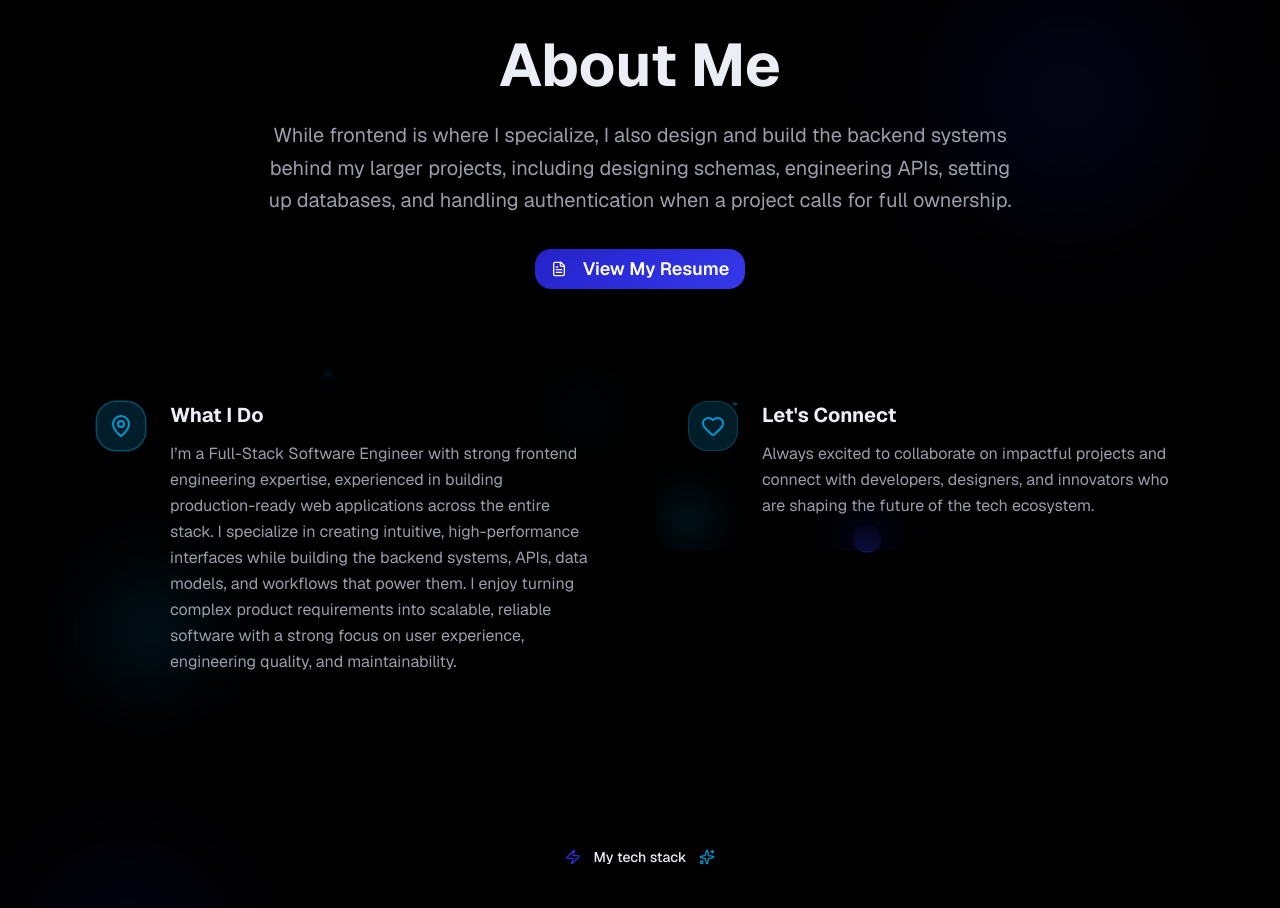
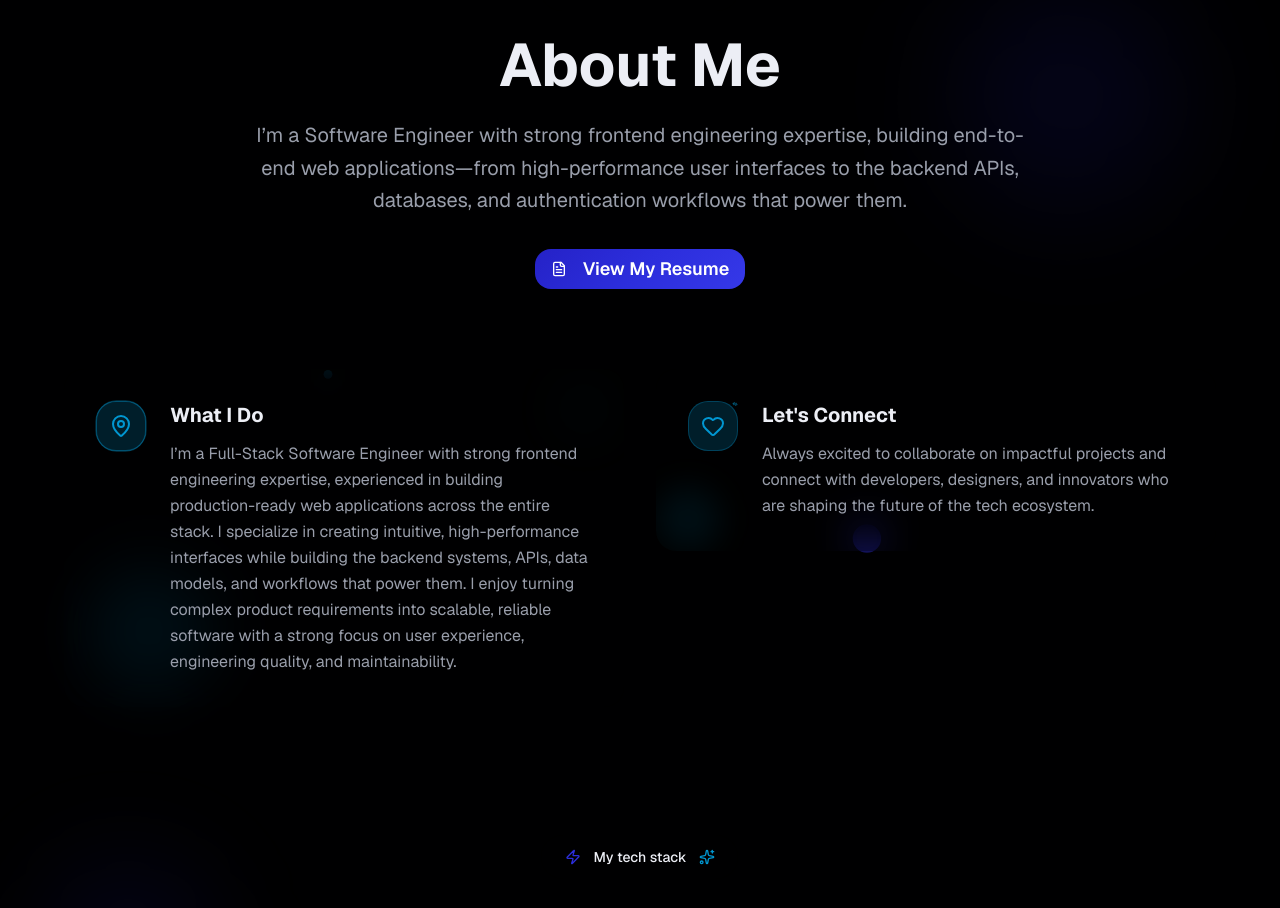
Before and after one commit to Starr365/My-Portfolio, a Next.js app: page / in a window 1280 px wide. Shown: the part 929-1837 px from the top of the page. Built offline with nearby package versions, Linux system fonts and the light colour scheme.

Commit message:
Refine About Me subtitle to Software Engineer with frontend strength

```diff
--- a/components/about-section.tsx
+++ b/components/about-section.tsx
@@ -130,7 +130,7 @@ export function AboutSection() {
             About Me
           </motion.h2>
           <motion.p className="text-muted-foreground text-base sm:text-lg lg:text-xl max-w-3xl mx-auto leading-relaxed px-2 sm:px-0" variants={itemVariants}>
-            While frontend is where I specialize, I also design and build the backend systems behind my larger projects, including designing schemas, engineering APIs, setting up databases, and handling authentication when a project calls for full ownership.
+            I’m a Software Engineer with strong frontend engineering expertise, building end-to-end web applications—from high-performance user interfaces to the backend APIs, databases, and authentication workflows that power them.
           </motion.p>
 
           {/* Resume Button */}
```
